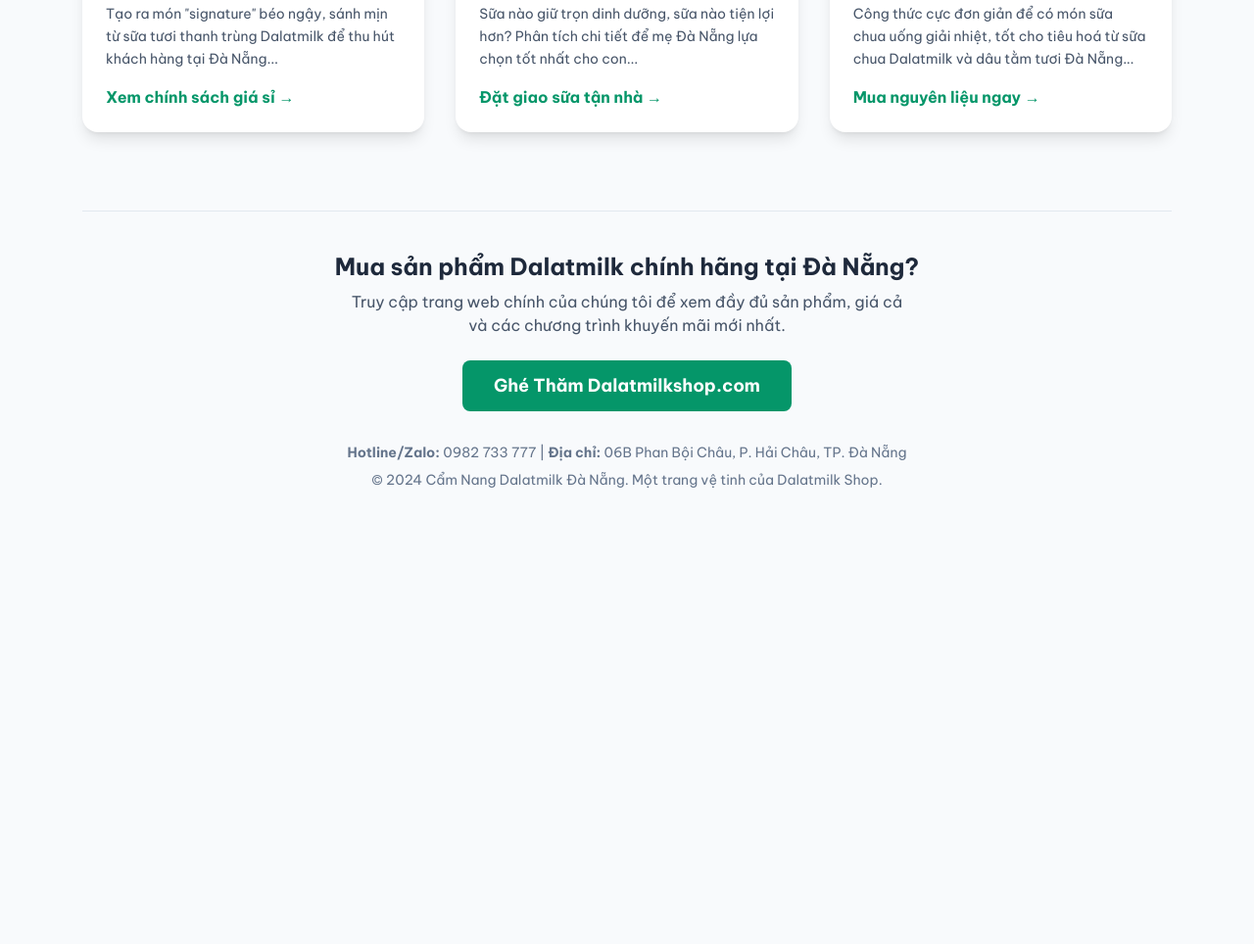
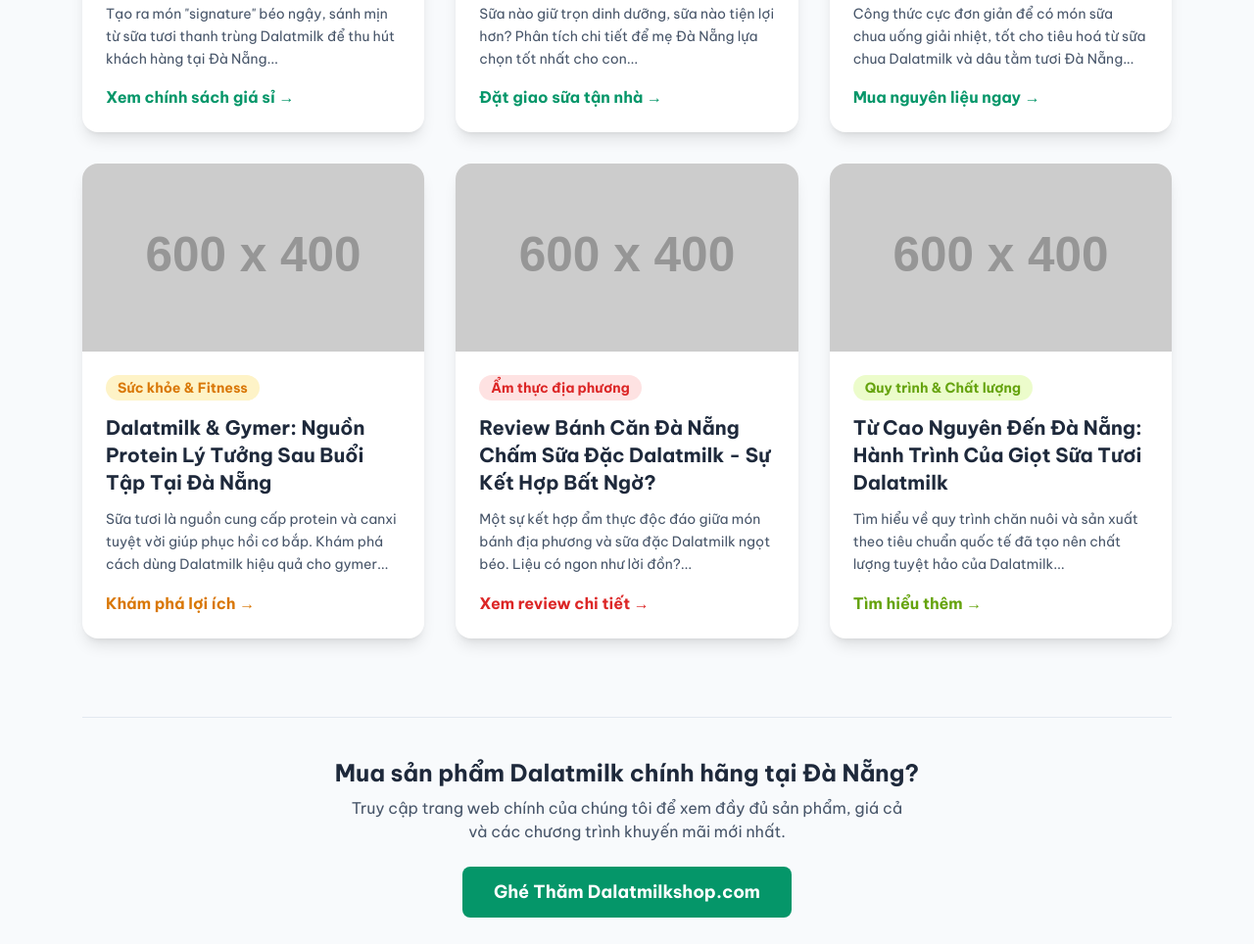
Before and after one commit to dalatmilkshop/dalatmilkshop.github.io, a plain HTML site: page index.html in a window 1280 px wide. Shown: the part 906-1870 px from the top of the page at 98% size. Before the commit the page ends 1426 px from the top, so only its background shows below. Drawn offline with nearby package versions, Linux system fonts and the light colour scheme; placeholder pictures from the web are drawn by us.

Commit message:
Update index.html

```diff
--- a/index.html
+++ b/index.html
@@ -86,6 +86,45 @@
                         <a href="https://dalatmilkshop.com" target="_blank" rel="noopener noreferrer" class="font-semibold text-emerald-600 hover:text-emerald-800 transition-colors duration-300">Mua nguyên liệu ngay &rarr;</a>
                     </div>
                 </article>
+
+                <!-- Post 4 -->
+                <article class="bg-white rounded-2xl shadow-lg overflow-hidden group transform hover:-translate-y-2 transition-transform duration-300">
+                    <img src="https://placehold.co/600x400/f59e0b/ffffff?text=Gym+%26+Sữa" alt="Hình ảnh gymer và sữa" class="w-full h-48 object-cover">
+                    <div class="p-6">
+                        <span class="text-sm font-semibold text-amber-600 bg-amber-100 py-1 px-3 rounded-full">Sức khỏe & Fitness</span>
+                        <h3 class="text-xl font-bold text-slate-800 mt-4 mb-3 group-hover:text-amber-700 transition-colors duration-300">Dalatmilk & Gymer: Nguồn Protein Lý Tưởng Sau Buổi Tập Tại Đà Nẵng</h3>
+                        <p class="text-slate-600 leading-relaxed text-sm mb-4">
+                            Sữa tươi là nguồn cung cấp protein và canxi tuyệt vời giúp phục hồi cơ bắp. Khám phá cách dùng Dalatmilk hiệu quả cho gymer...
+                        </p>
+                        <a href="https://dalatmilkshop.com" target="_blank" rel="noopener noreferrer" class="font-semibold text-amber-600 hover:text-amber-800 transition-colors duration-300">Khám phá lợi ích &rarr;</a>
+                    </div>
+                </article>
+
+                <!-- Post 5 -->
+                <article class="bg-white rounded-2xl shadow-lg overflow-hidden group transform hover:-translate-y-2 transition-transform duration-300">
+                    <img src="https://placehold.co/600x400/ef4444/ffffff?text=Ẩm+Thực+ĐN" alt="Hình ảnh món ăn địa phương" class="w-full h-48 object-cover">
+                    <div class="p-6">
+                        <span class="text-sm font-semibold text-red-600 bg-red-100 py-1 px-3 rounded-full">Ẩm thực địa phương</span>
+                        <h3 class="text-xl font-bold text-slate-800 mt-4 mb-3 group-hover:text-red-700 transition-colors duration-300">Review Bánh Căn Đà Nẵng Chấm Sữa Đặc Dalatmilk - Sự Kết Hợp Bất Ngờ?</h3>
+                        <p class="text-slate-600 leading-relaxed text-sm mb-4">
+                            Một sự kết hợp ẩm thực độc đáo giữa món bánh địa phương và sữa đặc Dalatmilk ngọt béo. Liệu có ngon như lời đồn?...
+                        </p>
+                         <a href="https://dalatmilkshop.com" target="_blank" rel="noopener noreferrer" class="font-semibold text-red-600 hover:text-red-800 transition-colors duration-300">Xem review chi tiết &rarr;</a>
+                    </div>
+                </article>
+
+                <!-- Post 6 -->
+                <article class="bg-white rounded-2xl shadow-lg overflow-hidden group transform hover:-translate-y-2 transition-transform duration-300">
+                    <img src="https://placehold.co/600x400/84cc16/ffffff?text=Chất+Lượng" alt="Hình ảnh trang trại bò sữa" class="w-full h-48 object-cover">
+                    <div class="p-6">
+                        <span class="text-sm font-semibold text-lime-600 bg-lime-100 py-1 px-3 rounded-full">Quy trình & Chất lượng</span>
+                        <h3 class="text-xl font-bold text-slate-800 mt-4 mb-3 group-hover:text-lime-700 transition-colors duration-300">Từ Cao Nguyên Đến Đà Nẵng: Hành Trình Của Giọt Sữa Tươi Dalatmilk</h3>
+                        <p class="text-slate-600 leading-relaxed text-sm mb-4">
+                            Tìm hiểu về quy trình chăn nuôi và sản xuất theo tiêu chuẩn quốc tế đã tạo nên chất lượng tuyệt hảo của Dalatmilk...
+                        </p>
+                        <a href="https://dalatmilkshop.com" target="_blank" rel="noopener noreferrer" class="font-semibold text-lime-600 hover:text-lime-800 transition-colors duration-300">Tìm hiểu thêm &rarr;</a>
+                    </div>
+                </article>
             </div>
         </main>
 
```
